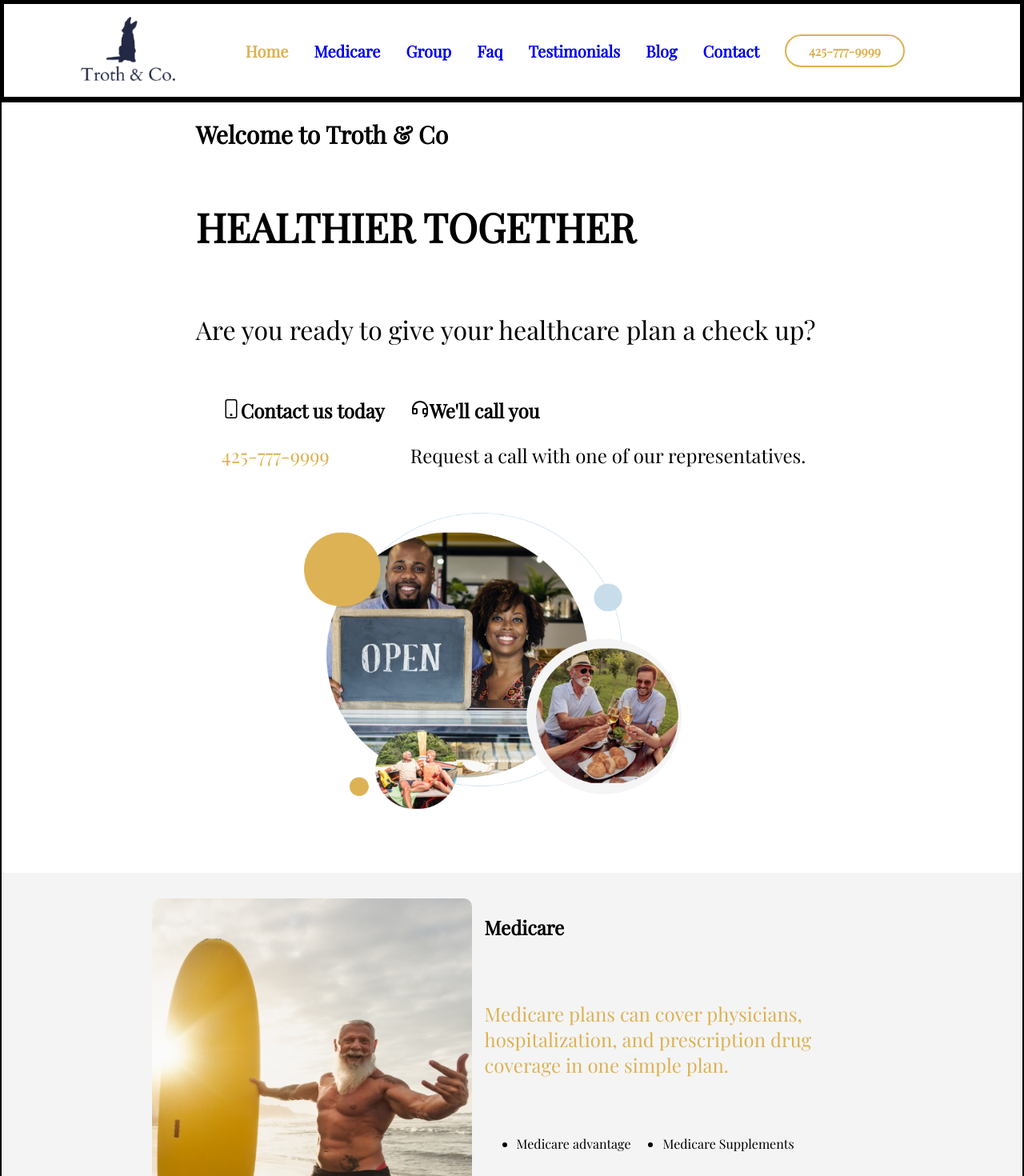
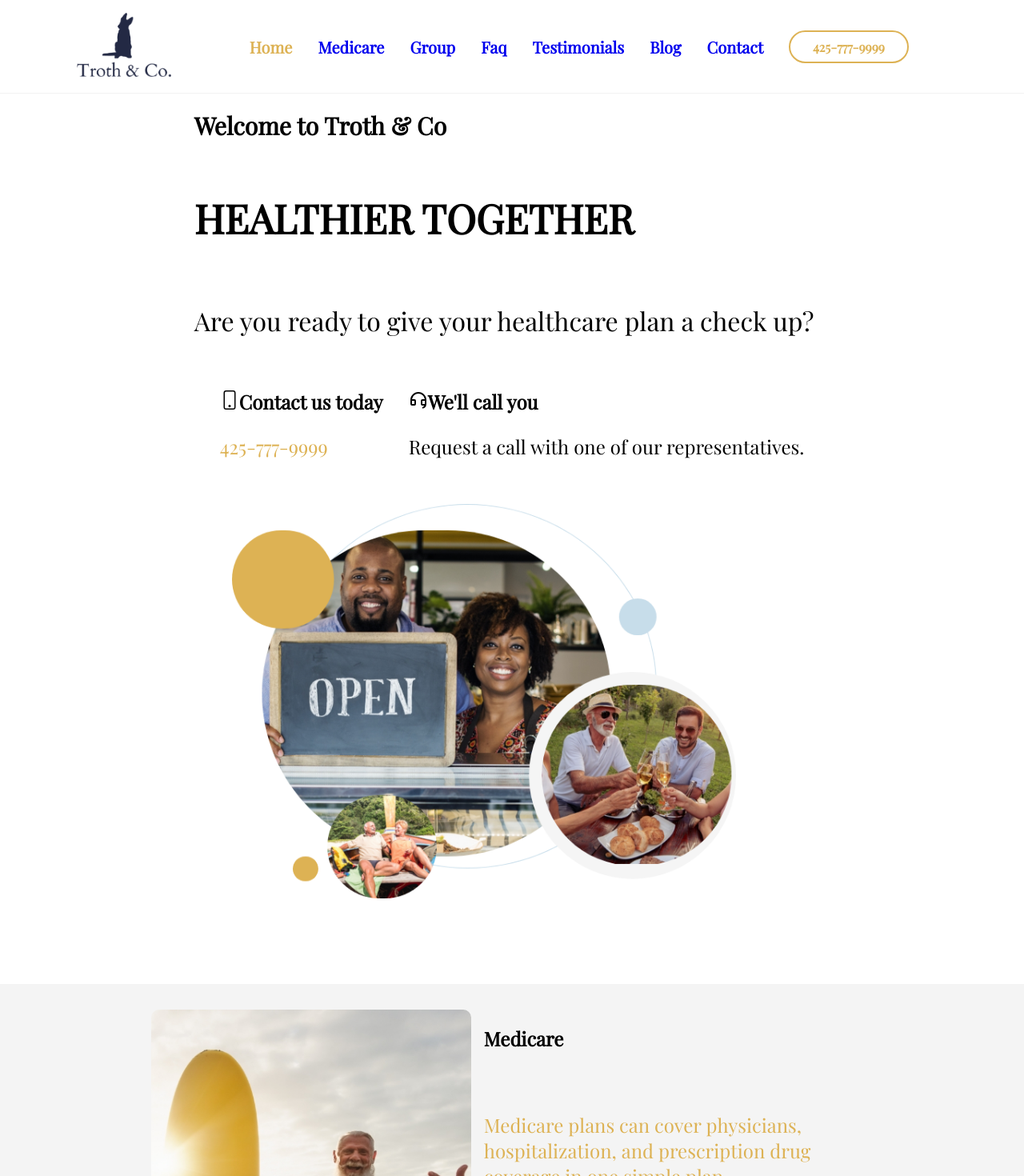
Before and after one commit to Amaretess/troth-website, a React (Create React App) app: page / in a window 1280 px wide. Shown: the top 1470 px of the page at 80% size. Built offline with nearby package versions, Linux system fonts and the light colour scheme.

Commit message:
evening touches

```diff
--- a/src/components/MainNavigation.jsx
+++ b/src/components/MainNavigation.jsx
@@ -69,7 +69,6 @@ export const Container = styled.div`
     flex-wrap: wrap;
     align-items: center;
     border-bottom: 1px solid #f2f2f2;
-    border: 5px solid black;
 `;
 
 const ToggleNav = styled.button`
--- a/src/components/common/Section.jsx
+++ b/src/components/common/Section.jsx
@@ -51,7 +51,10 @@ export default Section
 const TextContainer = styled.div`
         flex-wrap: wrap;
         display: flex;
-        max-width: 40%;
+        width: 40%;
+        @media (max-width: 500px) {
+            width: 60%;
+        }
 
 `
 const ImageContainer = styled.div`
--- a/src/pages/HomePage.jsx
+++ b/src/pages/HomePage.jsx
@@ -43,6 +43,5 @@ const HomePage = () => {
 export default HomePage;
 
 const Container = styled.div`
-    border: 2px solid black;
 
 `
--- a/src/styles/home/HomeBanner.jsx
+++ b/src/styles/home/HomeBanner.jsx
@@ -39,9 +39,12 @@ const Container = styled.div`
     flex-direction: column;
     align-items: center;
     flex-wrap: wrap;
-    justify-content: space-around;
+    justify-content: center;
     @media (min-width: 10px) {
         flex-direction: row;
+    }
+    @media (min-width: 1400px) {
+        justify-content: space-around;
     }
 
 `
@@ -64,9 +67,17 @@ const MoreInfo = styled.div`
 const ImageContainer = styled.div`
     height: 450px;
     width: 525px;
-    @media (max-width: 600px) {
+    @media (max-width: 800px) {
         height: 350px;
         width: 425px;
+    }
+    @media (min-width: 800px) {
+        height: 500px;
+        width: 600px;
+    }
+    @media (min-width: 1000px) {
+        height: 600px;
+        width: 700px;
     }
 
 `
```
